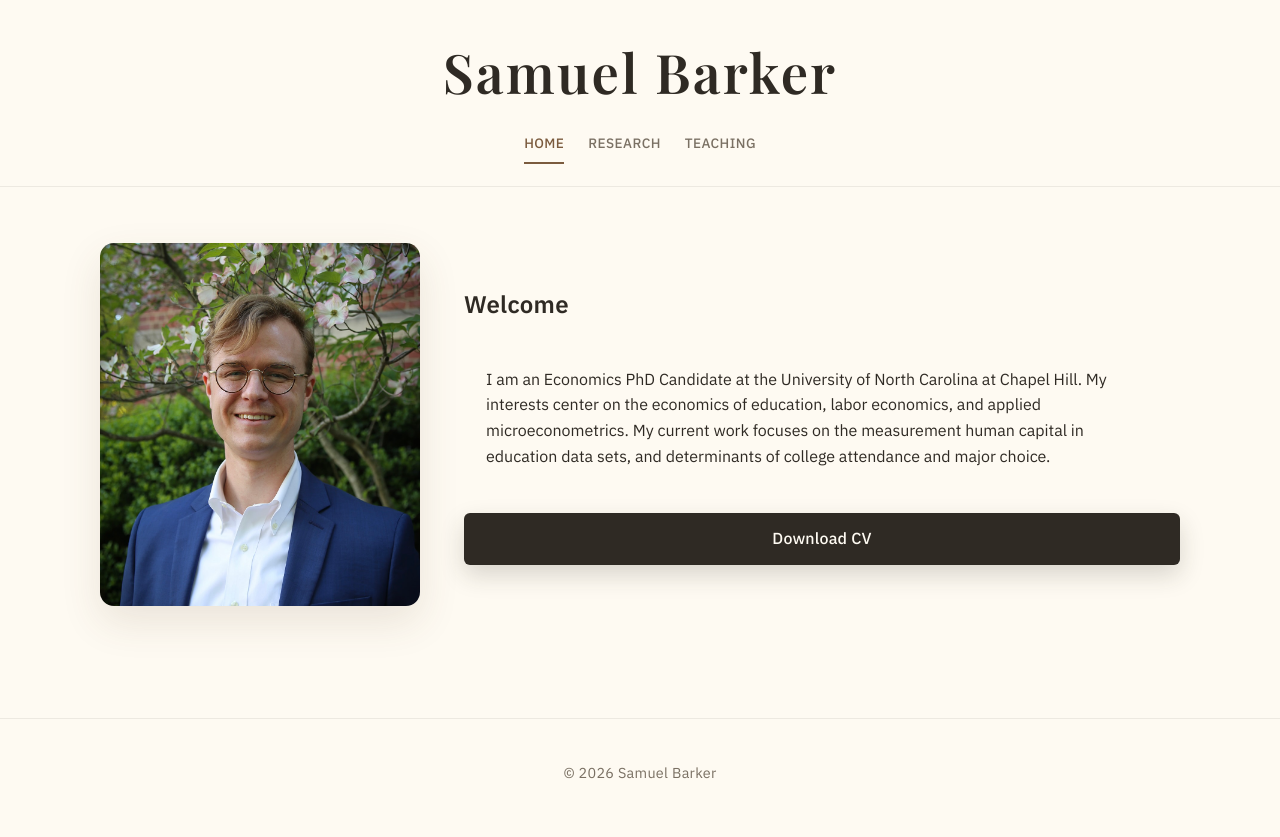
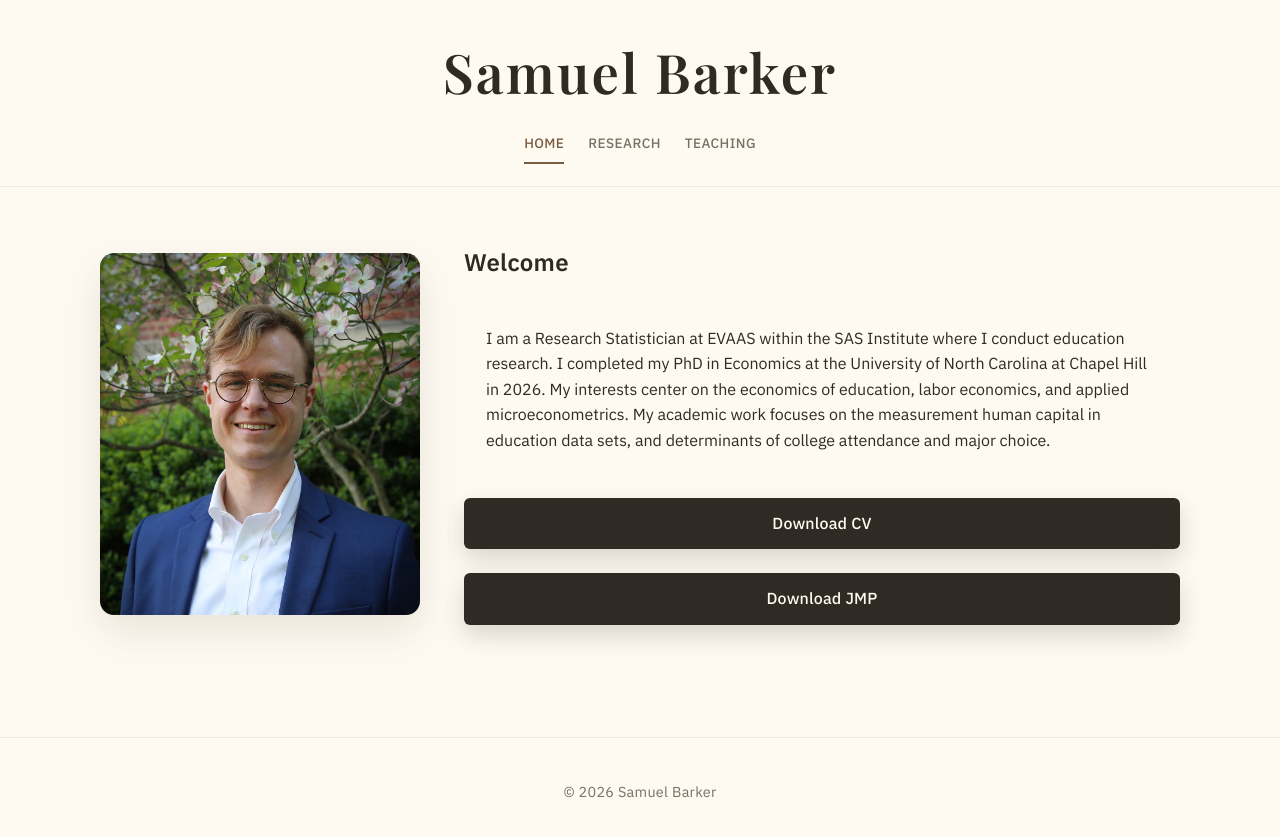
Before and after one commit to sbarkerECON/sbarkerECON.github.io, a Jekyll site: the page built from index.markdown, in a window 1280 px wide. Shown: the top 837 px of the page. Built offline with Jekyll 4.4.1, drawn with Linux system fonts in a browser that asks for light colours.

Commit message:
Updated links. Changed intro.

```diff
--- a/index.markdown
+++ b/index.markdown
@@ -9,12 +9,14 @@ permalink: /
   <div class="intro-content">
     <h1>Welcome</h1>
     <p>
-    I am an Economics PhD Candidate at the University of North Carolina at
-    Chapel Hill. My interests center on the economics of education, labor
-    economics, and applied microeconometrics. My current work focuses on the
+    I am a Research Statistician at EVAAS within the SAS Institute where I conduct education research.
+    I completed my PhD in Economics at the University of North Carolina at
+    Chapel Hill in 2026. My interests center on the economics of education, labor
+    economics, and applied microeconometrics. My academic work focuses on the
     measurement human capital in education data sets, and determinants of
     college attendance and major choice.
     </p>
-    <a class="button" href="https://www.dropbox.com/scl/fi/7je45g318elvocelw1woo/Barker_CV.pdf?rlkey=31pdtr25jw6efgk8javl46etm&st=4wj4h4y5&dl=0" target="_blank" rel="noopener">Download CV</a>
+    <a class="button" href="https://www.dropbox.com/scl/fi/eg0a793a9i3zfht4yh85x/barker_cv.pdf?rlkey=a4375ludnl1xxf5xtrbffz8bf&amp;st=c9p1pxj3&amp;dl=0" target="_blank" rel="noopener">Download CV</a>
+    <a class="button" href="https://www.dropbox.com/scl/fi/hzsiiv2xnxnwgxmzlfo13/barker_jmp.pdf?rlkey=raw69ah1q8jcz0rmznu8q45zj&amp;st=0ktjogxu&amp;dl=0" target="_blank" rel="noopener">Download JMP</a>
   </div>
 </section>
--- a/research.markdown
+++ b/research.markdown
@@ -17,6 +17,7 @@ permalink: /research/
     <article class="paper">
       <h3>Measuring Human Capital and Teacher Value-Added with Transcript Grades: A Factor Model in Network Data (JMP)</h3>
       <p class="authors"><strong>Authors:</strong> Samuel Barker </p>
+      <a class="button" href="https://www.dropbox.com/scl/fi/hzsiiv2xnxnwgxmzlfo13/barker_jmp.pdf?rlkey=raw69ah1q8jcz0rmznu8q45zj&amp;st=0ktjogxu&amp;dl=0" target="_blank" rel="noopener">Download JMP</a>
       <p class="abstract"><strong>Abstract:</strong>
       This paper develops an approach to recover human capital from course grades while allowing for selection into courses and flexible grading heterogeneity. I model course grades using a factor model and recover the relative grading standards by relying on students who have overlapping course enrollments. These students induce a network structure, and I characterize sufficient conditions for identification in terms of the connectivity of the network using graph theory. I use this result to estimate teacher value-added on student human capital for a novel set of teachers–not just those whose students take standardized tests. I then calculate the gap between the value-added of tested and non-tested math teachers at the school-year level. A larger gap is associated with higher levels of economically disadvantaged and non-white students, indicating that the socioeconomic and racial gap in teacher value-added is understated by considering only tested teachers. Higher proficiency rates on Math standardized tests is negatively associated with the gap between teachers in tested and non-tested subjects, but this association flips upon controlling for school fixed effects. Consequently, while schools with higher math proficiency rates tend to allocate their higher value-add teachers to non-tested subjects, a within-school increase in Math proficiency positively predicts a greater within-school allocation of high quality teachers to tested subjects.
       </p>
```
